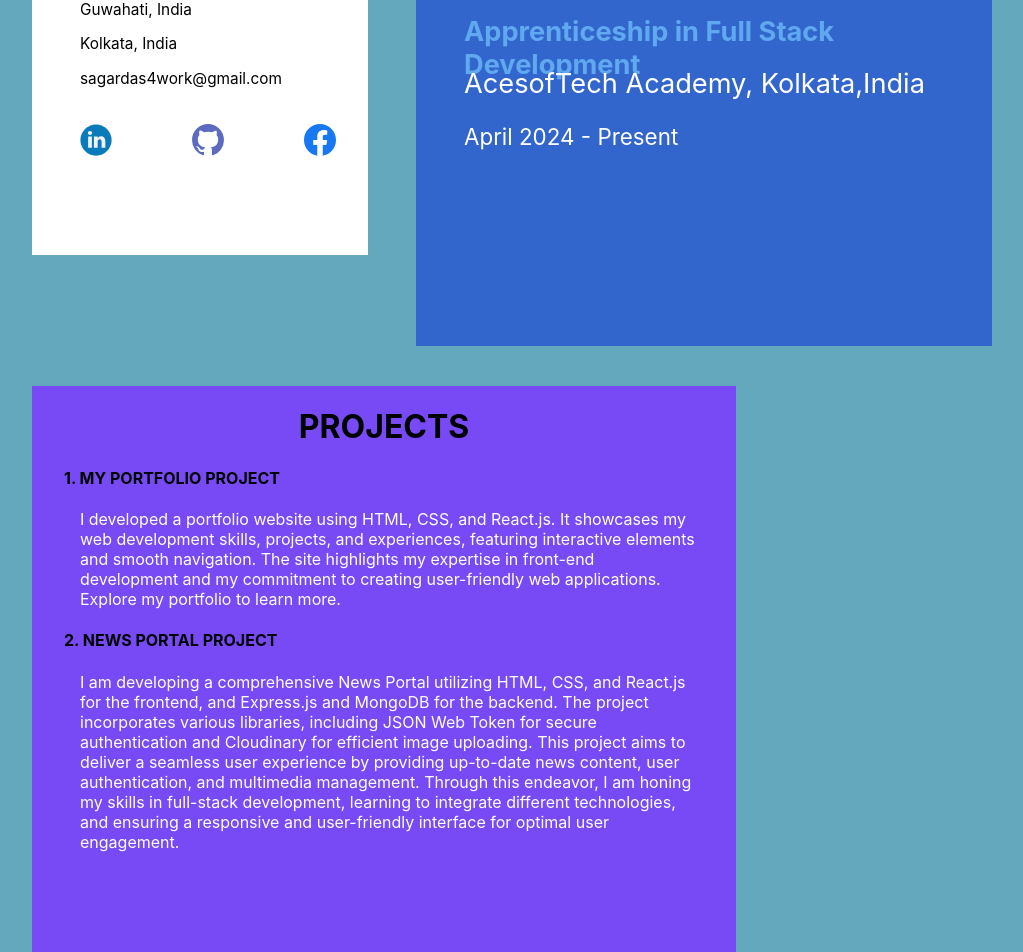
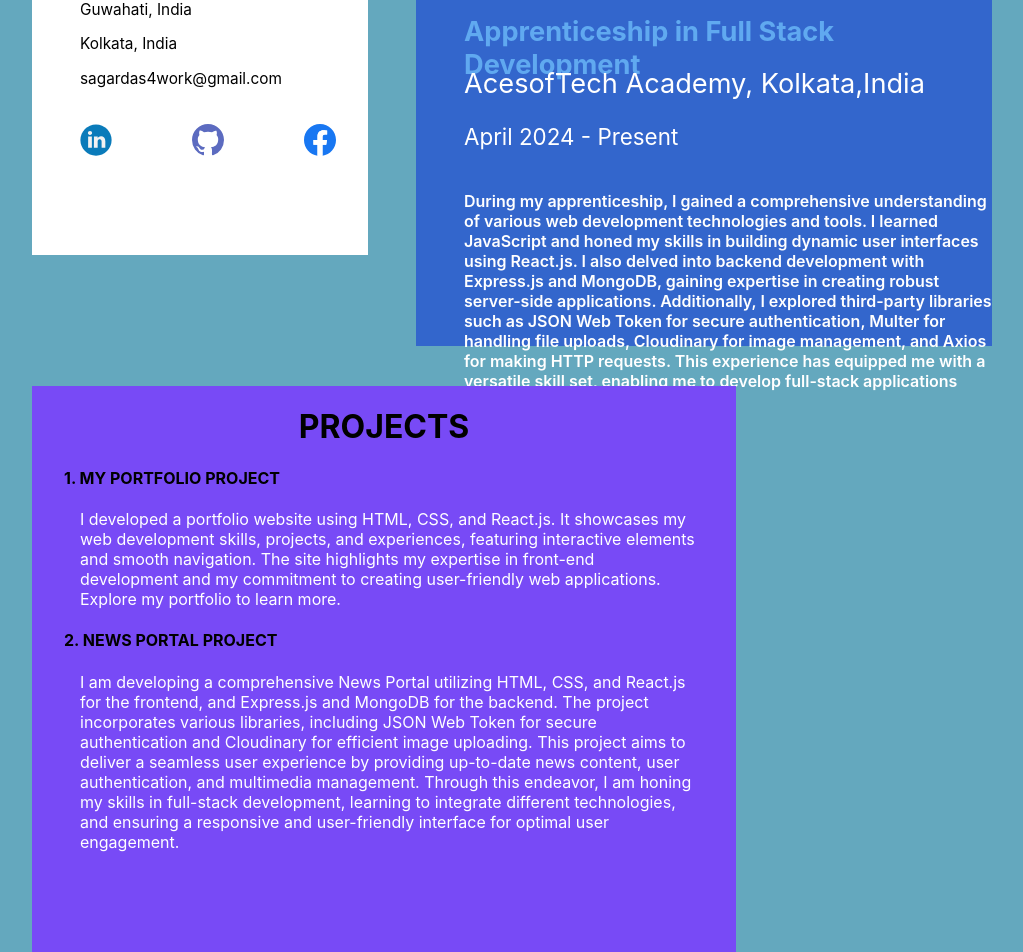
Before and after one commit to sagardas424/myportfolio, a React (Create React App) app: page / in a window 1280 px wide. Shown: the part 2086-3038 px from the top of the page, without its empty margins (128-1151 px from the left). Built offline with nearby package versions, Linux system fonts and the light colour scheme.

Commit message:
Update Home.jsx

```diff
--- a/src/Home.jsx
+++ b/src/Home.jsx
@@ -107,7 +107,18 @@ export default function Home() {
                 <h4>AcesofTech Academy, Kolkata,India</h4>
                 <h6>April 2024 - Present</h6>
                 <p>
-
+                   During my apprenticeship, I gained a comprehensive
+                  understanding of various web development technologies and
+                  tools. I learned JavaScript and honed my skills in building
+                  dynamic user interfaces using React.js. I also delved into
+                  backend development with Express.js and MongoDB, gaining
+                  expertise in creating robust server-side applications.
+                  Additionally, I explored third-party libraries such as JSON
+                  Web Token for secure authentication, Multer for handling file
+                  uploads, Cloudinary for image management, and Axios for making
+                  HTTP requests. This experience has equipped me with a
+                  versatile skill set, enabling me to develop full-stack
+                  applications efficiently and effectively.
                 </p>
               </div>
             </div>
```
